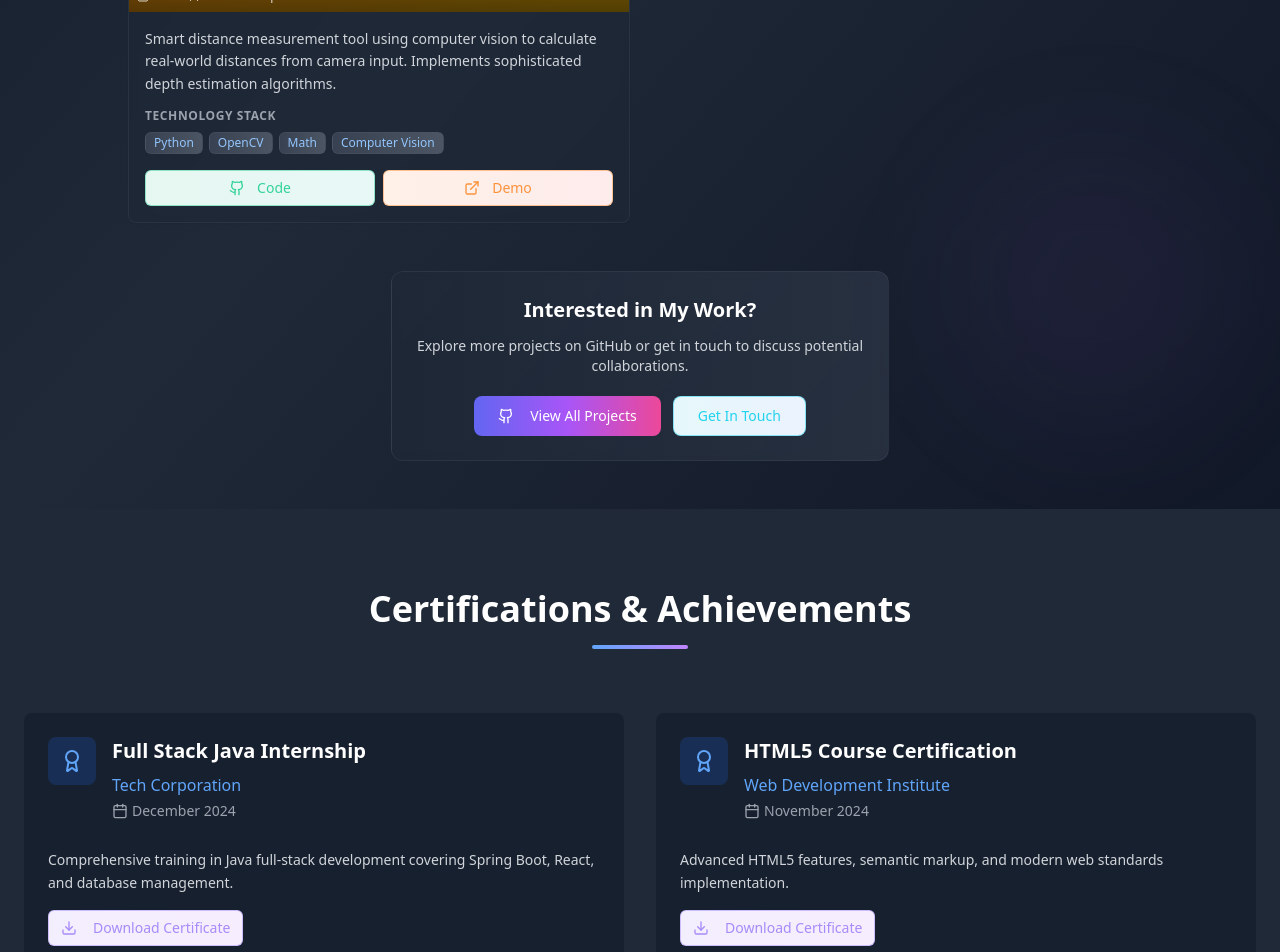
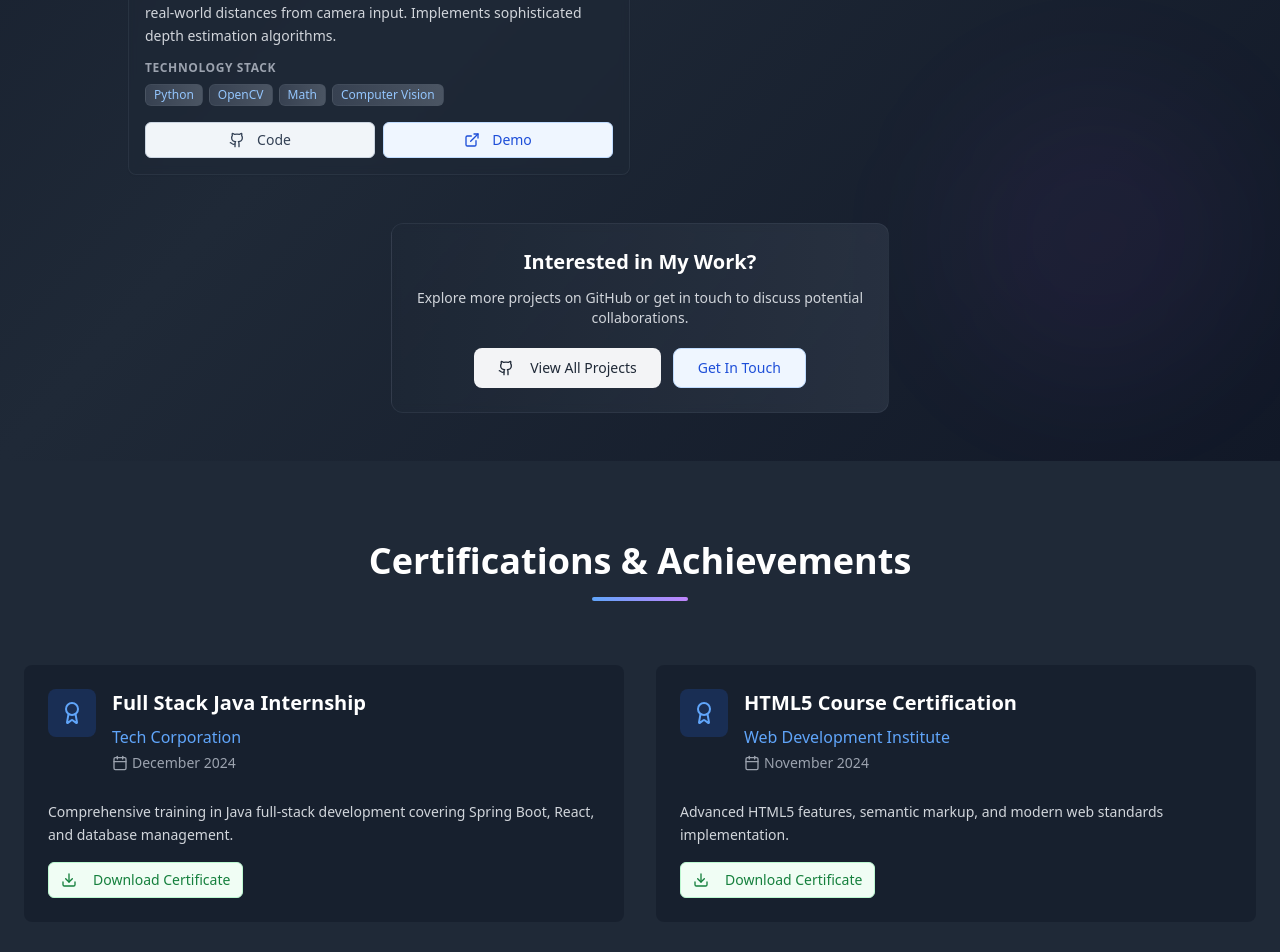
Before and after one commit to saikiransandeep/saikiran-portfolio, a React (Vite) app: page / in a window 1280 px wide. Shown: the part 3520-4472 px from the top of the page. Built offline with nearby package versions, Linux system fonts and the light colour scheme.

Commit message:
Refactor: Update button colors and hover effects
Adjusted button colors to be simple and classic light tones, with a classic appearance before hover and a slightly darker appearance on hover.

```diff
--- a/src/components/CertificationsSection.tsx
+++ b/src/components/CertificationsSection.tsx
@@ -61,7 +61,7 @@ const CertificationsSection = () => {
               <Button
                 variant="outline"
                 size="sm"
-                className="bg-gradient-to-r from-violet-500/10 to-purple-500/10 border-violet-400/50 text-violet-400 hover:bg-gradient-to-r hover:from-violet-500 hover:to-purple-500 hover:text-white hover:border-violet-400 hover:shadow-lg hover:shadow-violet-500/25 transition-all duration-300 group"
+                className="bg-green-50 border-green-200 text-green-700 hover:bg-green-100 hover:text-green-800 hover:border-green-300 transition-all duration-300 group"
               >
                 <Download className="mr-2 h-4 w-4 group-hover:animate-bounce" />
                 Download Certificate
--- a/src/components/ContactSection.tsx
+++ b/src/components/ContactSection.tsx
@@ -157,7 +157,7 @@ const ContactSection = () => {
 
               <Button
                 type="submit"
-                className="w-full bg-gradient-to-r from-rose-500 via-pink-500 to-purple-500 hover:bg-gradient-to-r hover:from-rose-600 hover:via-pink-600 hover:to-purple-600 text-white py-3 rounded-lg transition-all duration-300 hover:scale-105 hover:shadow-lg hover:shadow-pink-500/25"
+                className="w-full bg-blue-100 hover:bg-blue-200 text-blue-800 hover:text-blue-900 py-3 rounded-lg transition-all duration-300 hover:scale-105 font-medium"
               >
                 Send Message
               </Button>
--- a/src/components/ProjectsSection.tsx
+++ b/src/components/ProjectsSection.tsx
@@ -83,7 +83,7 @@ const ProjectsSection = () => {
             >
               <CardContent className="p-0">
                 {/* Project Header with Gradient */}
-                <div className={`relative h-24 bg-gradient-to-br ${project.gradient} overflow-hidden`}>
+                <div className={`relative h-20 bg-gradient-to-br ${project.gradient} overflow-hidden`}>
                   <div className="absolute inset-0 bg-black/30 group-hover:bg-black/20 transition-all duration-500"></div>
                   <div className="absolute inset-0 bg-gradient-to-t from-black/50 to-transparent"></div>
 
@@ -136,7 +136,7 @@ const ProjectsSection = () => {
                     <Button
                       variant="outline"
                       size="sm"
-                      className="flex-1 bg-gradient-to-r from-emerald-500/10 to-teal-500/10 border-emerald-400/50 text-emerald-400 hover:bg-gradient-to-r hover:from-emerald-500 hover:to-teal-500 hover:text-white hover:border-emerald-400 hover:shadow-lg hover:shadow-emerald-500/20 transition-all duration-300 group/btn"
+                      className="flex-1 bg-slate-100 border-slate-300 text-slate-700 hover:bg-slate-200 hover:text-slate-800 hover:border-slate-400 transition-all duration-300 group/btn"
                     >
                       <Github className="mr-1 h-3 w-3 group-hover/btn:rotate-12 transition-transform duration-300" />
                       Code
@@ -144,7 +144,7 @@ const ProjectsSection = () => {
                     <Button
                       variant="outline"
                       size="sm"
-                      className="flex-1 bg-gradient-to-r from-orange-500/10 to-red-500/10 border-orange-400/50 text-orange-400 hover:bg-gradient-to-r hover:from-orange-500 hover:to-red-500 hover:text-white hover:border-orange-400 hover:shadow-lg hover:shadow-orange-500/20 transition-all duration-300 group/btn"
+                      className="flex-1 bg-blue-50 border-blue-200 text-blue-700 hover:bg-blue-100 hover:text-blue-800 hover:border-blue-300 transition-all duration-300 group/btn"
                     >
                       <ExternalLink className="mr-1 h-3 w-3 group-hover/btn:rotate-12 transition-transform duration-300" />
                       Demo
@@ -164,13 +164,13 @@ const ProjectsSection = () => {
               Explore more projects on GitHub or get in touch to discuss potential collaborations.
             </p>
             <div className="flex gap-3 justify-center">
-              <Button className="bg-gradient-to-r from-indigo-500 via-purple-500 to-pink-500 hover:bg-gradient-to-r hover:from-indigo-600 hover:via-purple-600 hover:to-pink-600 text-white px-6 py-2 rounded-lg font-medium transition-all duration-300 hover:scale-105 hover:shadow-lg hover:shadow-purple-500/25 text-sm">
+              <Button className="bg-gray-100 hover:bg-gray-200 text-gray-800 hover:text-gray-900 px-6 py-2 rounded-lg font-medium transition-all duration-300 hover:scale-105 text-sm">
                 <Github className="mr-2 h-4 w-4" />
                 View All Projects
               </Button>
               <Button
                 variant="outline"
-                className="bg-gradient-to-r from-cyan-500/10 to-blue-500/10 border-cyan-400/50 text-cyan-400 hover:bg-gradient-to-r hover:from-cyan-500 hover:to-blue-500 hover:text-white hover:border-cyan-400 hover:shadow-lg hover:shadow-cyan-500/20 px-6 py-2 rounded-lg font-medium transition-all duration-300 text-sm"
+                className="bg-blue-50 border-blue-200 text-blue-700 hover:bg-blue-100 hover:text-blue-800 hover:border-blue-300 px-6 py-2 rounded-lg font-medium transition-all duration-300 text-sm"
               >
                 Get In Touch
               </Button>
```
